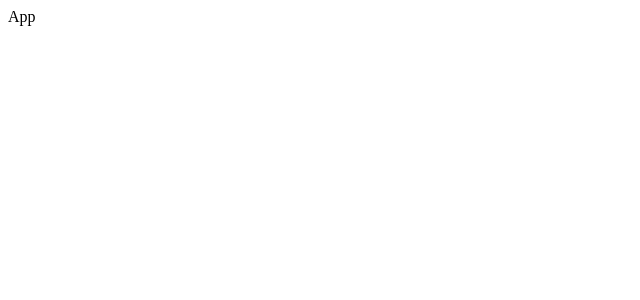
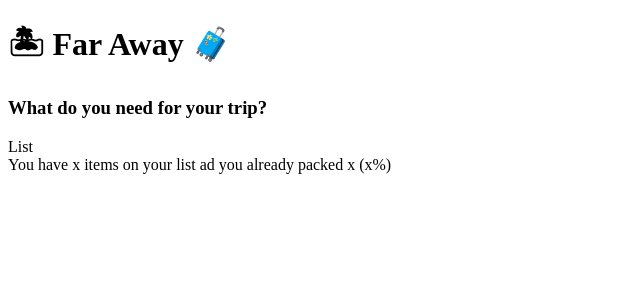
Before and after one commit to alisajad001/travel-list, a React (Vite) app: page / in a window 1280 px wide. Shown: the top 300 px of the page, without its empty margins (0-640 px from the left). Built offline with nearby package versions, Linux system fonts and the light colour scheme.

Commit message:
Add: Project components

```diff
--- a/src/App.jsx
+++ b/src/App.jsx
@@ -1,5 +1,17 @@
+import Form from "./components/Form";
+import Logo from "./components/Log";
+import PackingList from "./components/PackingList";
+import Stats from "./components/Stats";
+
 function App() {
-  return <div>App</div>;
+  return (
+    <div className="app">
+      <Logo />
+      <Form />
+      <PackingList />
+      <Stats />
+    </div>
+  );
 }
 
 export default App;
--- /dev/null
+++ b/src/components/Form.jsx
@@ -0,0 +1,9 @@
+function Form() {
+  return (
+    <div className="add-form">
+      <h3>What do you need for your trip?</h3>
+    </div>
+  );
+}
+
+export default Form;
--- /dev/null
+++ b/src/components/Log.jsx
@@ -0,0 +1,5 @@
+function Logo() {
+  return <h1 className="logo">🏝 Far Away 🧳</h1>;
+}
+
+export default Logo;
--- /dev/null
+++ b/src/components/PackingList.jsx
@@ -0,0 +1,5 @@
+function PackingList() {
+  return <div>List</div>;
+}
+
+export default PackingList;
--- /dev/null
+++ b/src/components/Stats.jsx
@@ -0,0 +1,7 @@
+function Stats() {
+  return (
+    <footer>You have x items on your list ad you already packed x (x%)</footer>
+  );
+}
+
+export default Stats;
```
